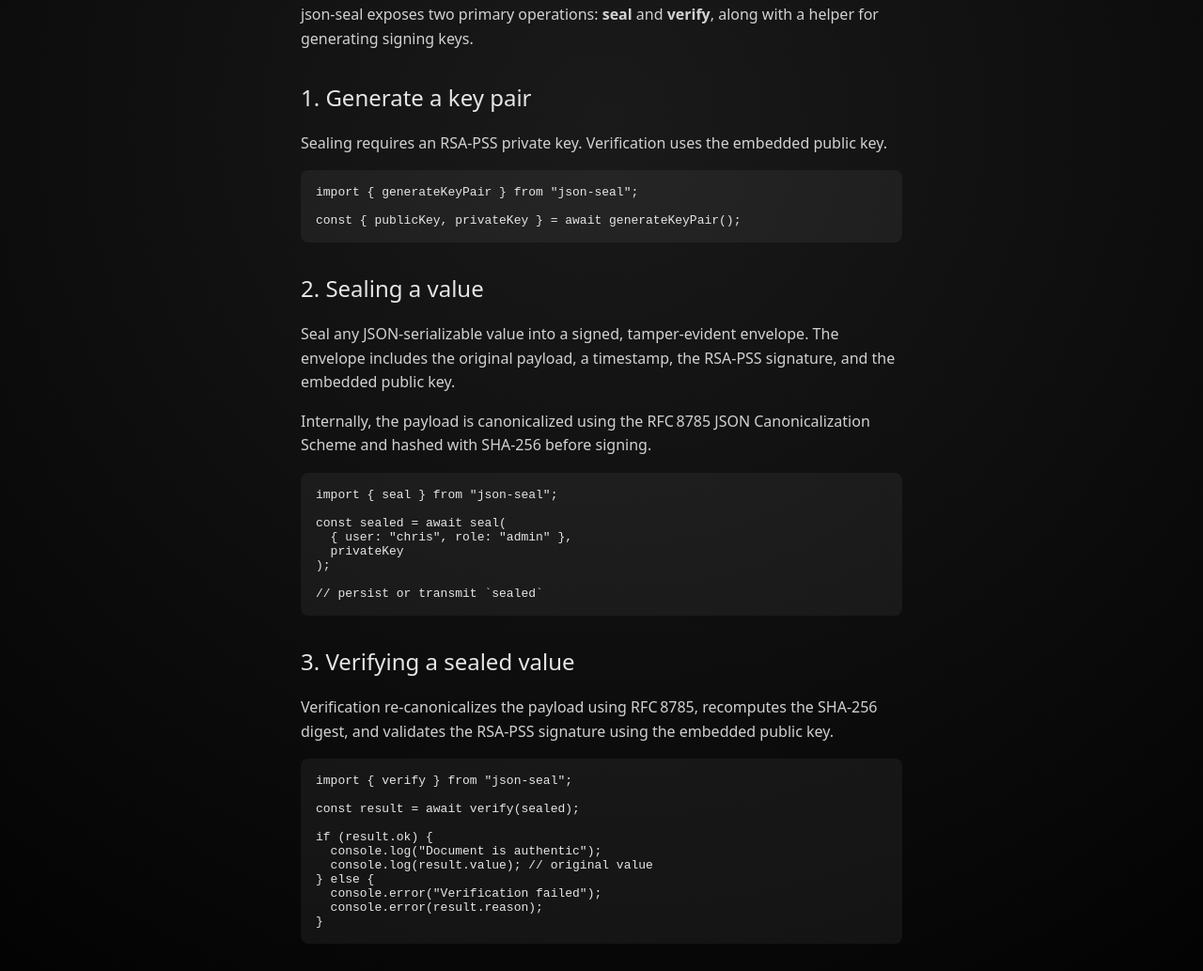
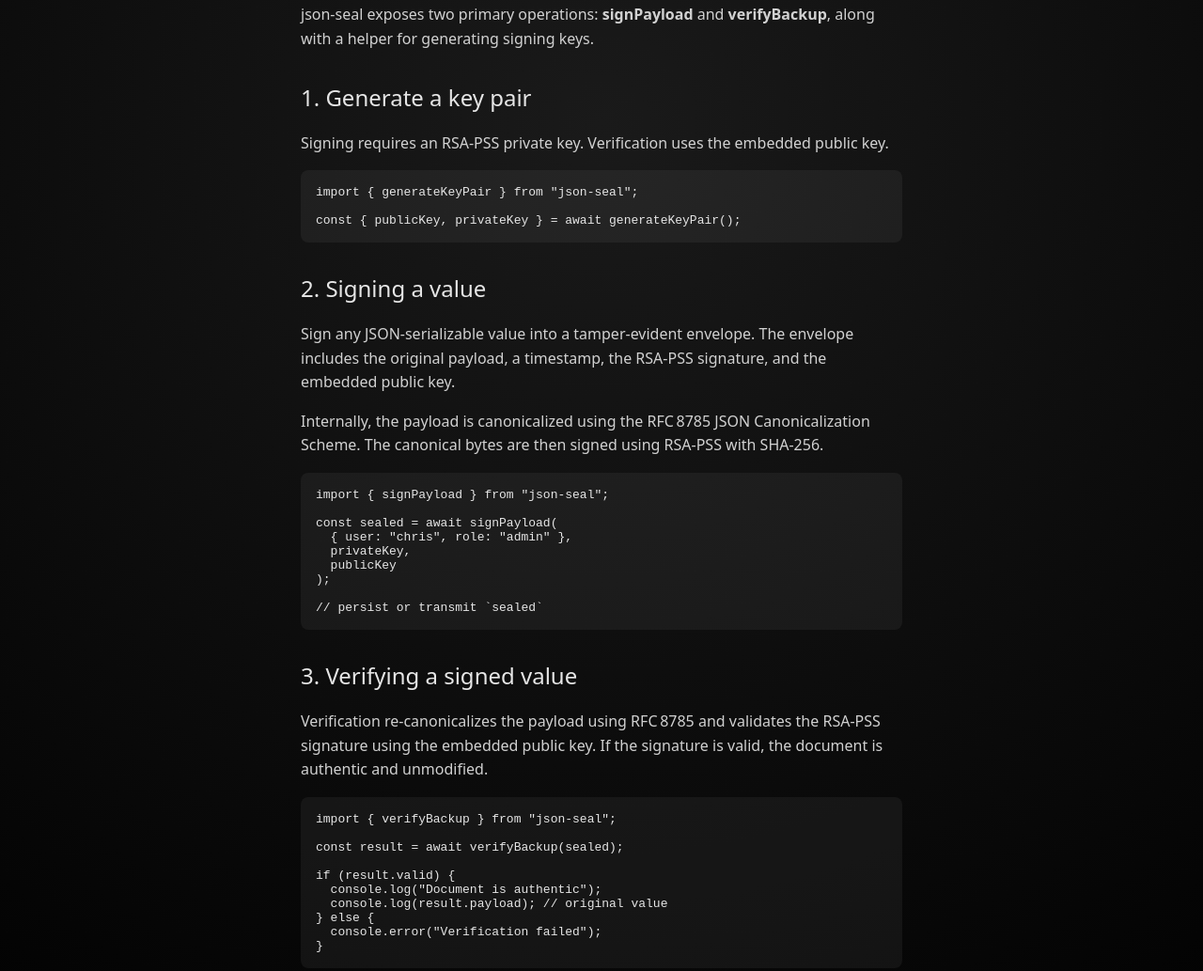
Before and after one commit to cmyers/json-seal, a website: page docs/usage.html in a window 1280 px wide. Shown: the part 141-1174 px from the top of the page at 94% size. Drawn offline with Linux system fonts and the light colour scheme.

Commit message:
Update usage docs with current api method calls

```diff
--- a/docs/usage.html
+++ b/docs/usage.html
@@ -13,13 +13,13 @@
 
     <p>
       json‑seal exposes two primary operations:
-      <strong>seal</strong> and <strong>verify</strong>, along with a helper
+      <strong>signPayload</strong> and <strong>verifyBackup</strong>, along with a helper
       for generating signing keys.
     </p>
 
     <h2>1. Generate a key pair</h2>
     <p>
-      Sealing requires an RSA‑PSS private key. Verification uses the embedded
+      Signing requires an RSA‑PSS private key. Verification uses the embedded
       public key.
     </p>
 
@@ -28,46 +28,45 @@
 const { publicKey, privateKey } = await generateKeyPair();
 </code></pre>
 
-    <h2>2. Sealing a value</h2>
+    <h2>2. Signing a value</h2>
     <p>
-      Seal any JSON‑serializable value into a signed, tamper‑evident envelope.
+      Sign any JSON‑serializable value into a tamper‑evident envelope.
       The envelope includes the original payload, a timestamp, the RSA‑PSS
       signature, and the embedded public key.
-
     </p>
     <p>
       Internally, the payload is canonicalized using the RFC 8785 JSON
-      Canonicalization Scheme and hashed with SHA‑256 before signing.
-
+      Canonicalization Scheme. The canonical bytes are then signed using
+      RSA‑PSS with SHA‑256.
     </p>
 
-    <pre><code>import { seal } from "json-seal";
+    <pre><code>import { signPayload } from "json-seal";
 
-const sealed = await seal(
+const sealed = await signPayload(
   { user: "chris", role: "admin" },
-  privateKey
+  privateKey,
+  publicKey
 );
 
 // persist or transmit `sealed`
 </code></pre>
 
-    <h2>3. Verifying a sealed value</h2>
+    <h2>3. Verifying a signed value</h2>
     <p>
-      Verification re‑canonicalizes the payload using RFC 8785, recomputes the
-      SHA‑256 digest, and validates the RSA‑PSS signature using the embedded
-      public key.
+      Verification re‑canonicalizes the payload using RFC 8785 and validates the
+      RSA‑PSS signature using the embedded public key. If the signature is valid,
+      the document is authentic and unmodified.
     </p>
 
-    <pre><code>import { verify } from "json-seal";
+    <pre><code>import { verifyBackup } from "json-seal";
 
-const result = await verify(sealed);
+const result = await verifyBackup(sealed);
 
-if (result.ok) {
+if (result.valid) {
   console.log("Document is authentic");
-  console.log(result.value); // original value
+  console.log(result.payload); // original value
 } else {
   console.error("Verification failed");
-  console.error(result.reason);
 }
 </code></pre>
 
```
